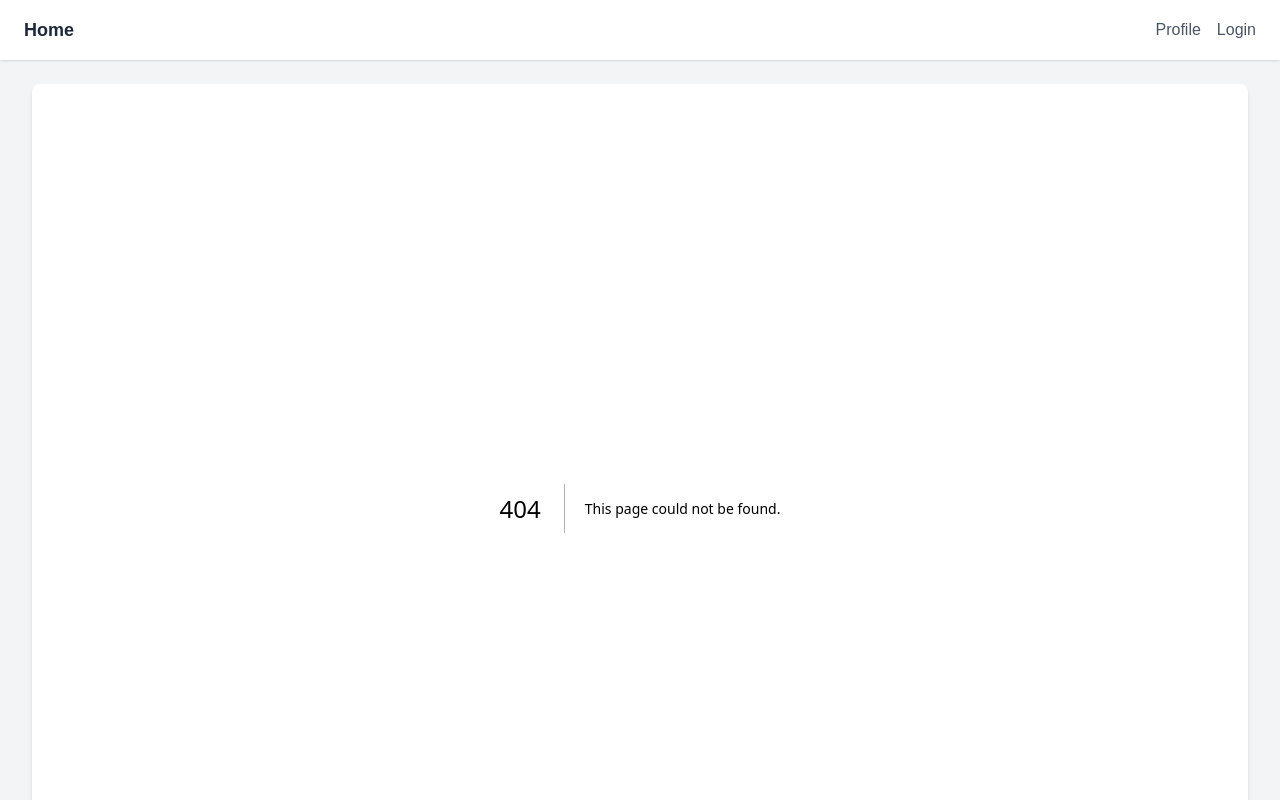
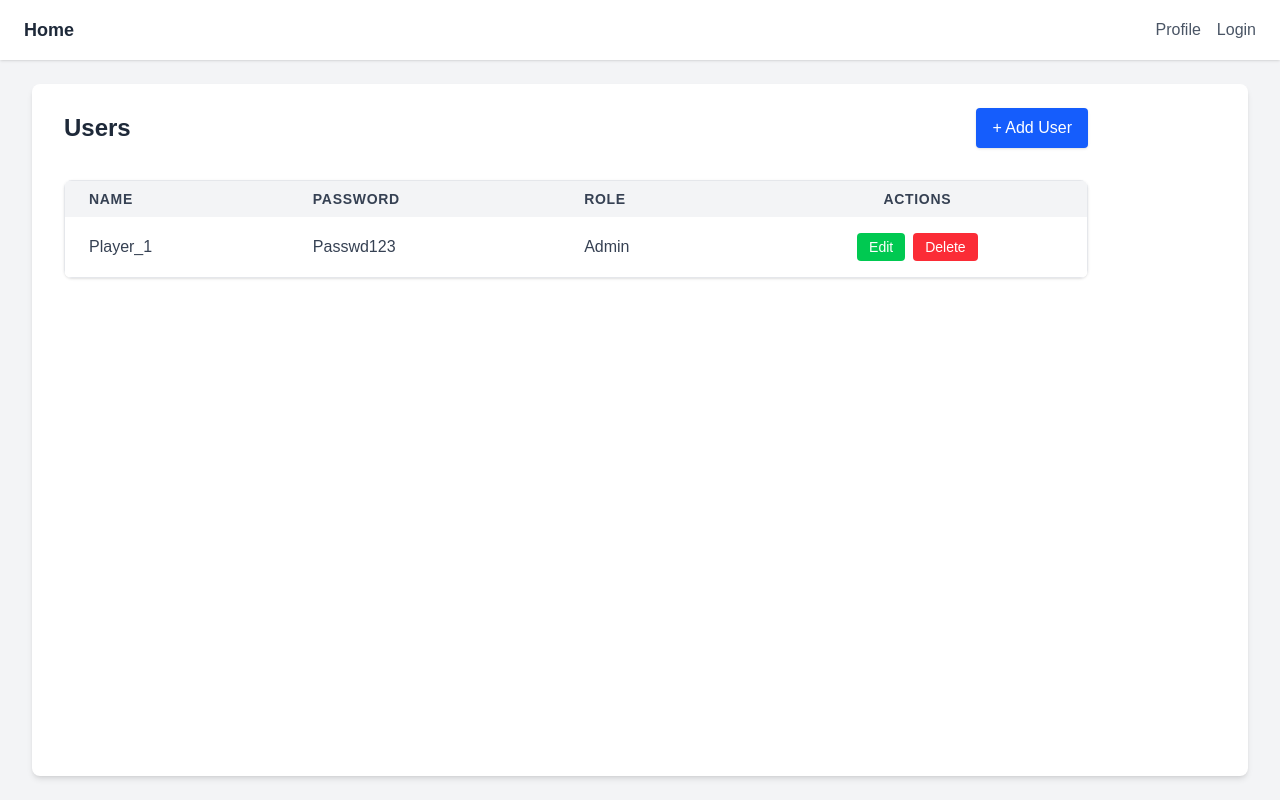
Before and after one commit to jviding/Hyvingemation, a Next.js app in the folder app/: page /admin/users in a window 1280 px wide. Before the commit this address had no page. Shown: the top 800 px of the page. Built offline with nearby package versions, Linux system fonts and the light colour scheme.

Commit message:
users management

```diff
--- /dev/null
+++ b/app/src/app/admin/users/UserForm.tsx
@@ -0,0 +1,52 @@
+import React from "react";
+import { Form, TextField } from "@/components/Form";
+
+type UserFormProps = {
+  onSubmitted: () => void;
+  onCancelled: () => void;
+};
+
+export default function UserForm({onSubmitted, onCancelled}: UserFormProps) {
+
+  const [formData, setFormData] = React.useState({
+    name: "",
+    password: "",
+    role: ""
+  });
+
+  const handleChange = (name: string, value: string) => {
+    console.log(name, value);
+    setFormData(prev => ({ ...prev, [name]: value }));
+  };
+
+  const handleSubmit = (e: React.FormEvent) => {
+    e.preventDefault();
+    onSubmitted();
+  };
+
+  return (
+    <Form onSubmit={handleSubmit} onCancel={onCancelled}>
+      <TextField
+        name="name"
+        label="Name"
+        value={formData.name}
+        required
+        onChange={handleChange}
+      />
+      <TextField
+        name="password"
+        label="Password"
+        value={formData.password}
+        required
+        onChange={handleChange}
+      />
+      <TextField
+        name="role"
+        label="Role"
+        value={formData.role}
+        required
+        onChange={handleChange}
+      />
+    </Form>
+  );
+}
--- /dev/null
+++ b/app/src/app/admin/users/page.tsx
@@ -0,0 +1,71 @@
+"use client";
+
+import { useState } from "react";
+import UserForm from "./UserForm";
+
+export default function AdminUsersPage() {
+
+  const [showForm, setShowForm] = useState(false);
+  const handleToggle = () => setShowForm(prev => !prev);
+
+  const handleFormSubmitted = () => {
+    setShowForm(false);
+  };
+
+  const handleFormCancelled = () => {
+    setShowForm(false);
+  };
+
+  return (
+      <div className="w-full max-w-5xl space-y-8">
+
+        {/* Header + Add Button */}
+        <div className="flex justify-between items-center">
+          <h1 className="text-2xl font-semibold text-gray-800">Users</h1>
+          <button
+            onClick={handleToggle}
+            className="bg-blue-600 hover:bg-blue-700 text-white font-medium py-2 px-4 rounded shadow">
+            + Add User
+          </button>
+        </div>
+
+        {/* Form */}
+        {showForm &&
+          <UserForm
+            onSubmitted={handleFormSubmitted}
+            onCancelled={handleFormCancelled} />
+        }
+
+        {/* Table */}
+        <div className="overflow-x-auto rounded-lg shadow">
+          <table className="min-w-full bg-white border border-gray-200">
+            <thead className="bg-gray-100 text-gray-700 text-left text-sm uppercase tracking-wider">
+              <tr>
+                <th className="px-6 py-2">Name</th>
+                <th className="px-6 py-2">Password</th>
+                <th className="px-6 py-2">Role</th>
+                <th className="px-6 py-2 text-center">Actions</th>
+              </tr>
+            </thead>
+            <tbody className="divide-y divide-gray-200 text-gray-700">
+              {/* Example Row */}
+              <tr>
+                <td className="px-6 py-4">Player_1</td>
+                <td className="px-6 py-4">Passwd123</td>
+                <td className="px-6 py-4">Admin</td>
+                <td className="px-6 py-4 flex justify-center space-x-2">
+                  <button className="bg-green-500 hover:bg-green-600 text-white px-3 py-1 rounded text-sm">
+                    Edit
+                  </button>
+                  <button className="bg-red-500 hover:bg-red-600 text-white px-3 py-1 rounded text-sm">
+                    Delete
+                  </button>
+                </td>
+              </tr>
+              {/* Add more rows dynamically */}
+            </tbody>
+          </table>
+        </div>
+      </div>
+  );
+}
```
